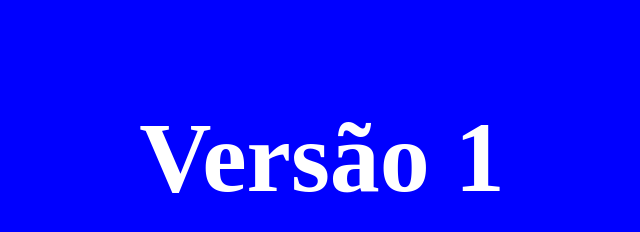
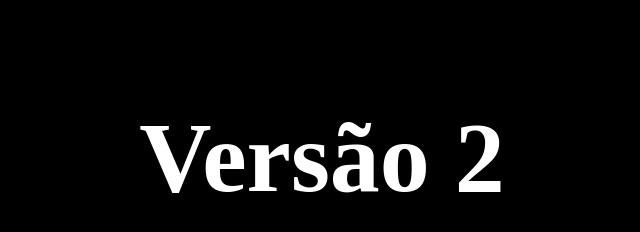
Before and after one commit to naison-souza-praxis/code-deploy, a plain HTML site: page index.html in a window 1280 px wide. Shown: the whole page, without its empty margins (318-958 px from the left). Drawn offline with Linux system fonts and the light colour scheme.

Commit message:
Update index.html

```diff
--- a/index.html
+++ b/index.html
@@ -3,7 +3,7 @@
 		<title>Teste Code deploy</title>
 		<meta charset="utf-8" />
 	</head>
-	<body style="background-color: blue;">
-		<h1 style="color: white; font-size: 100px; text-align: center; margin-top: 100px;">Versão 1</h1>
+	<body style="background-color: black;">
+		<h1 style="color: white; font-size: 100px; text-align: center; margin-top: 100px;">Versão 2</h1>
 	</body>
 </html>
```
